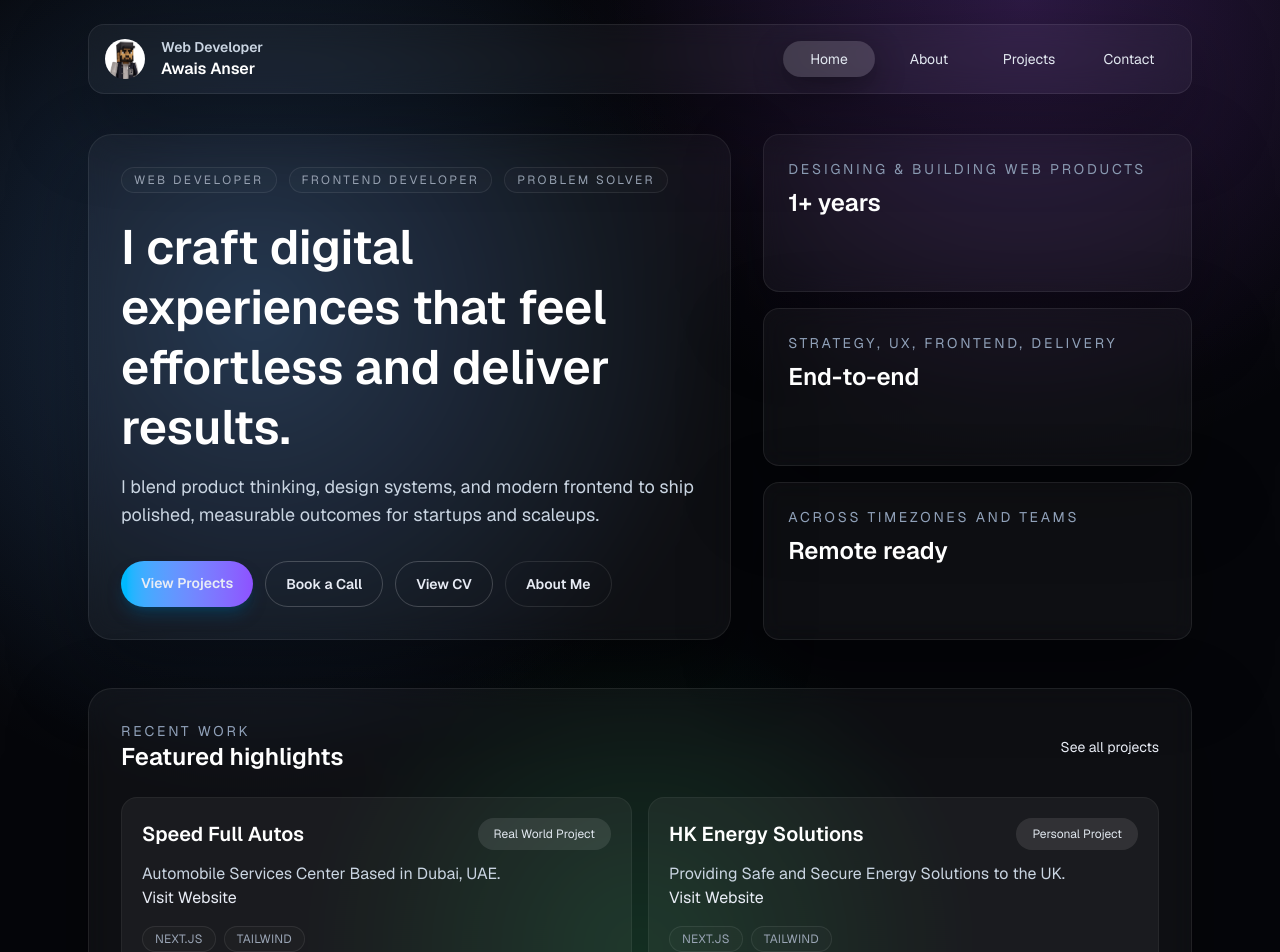
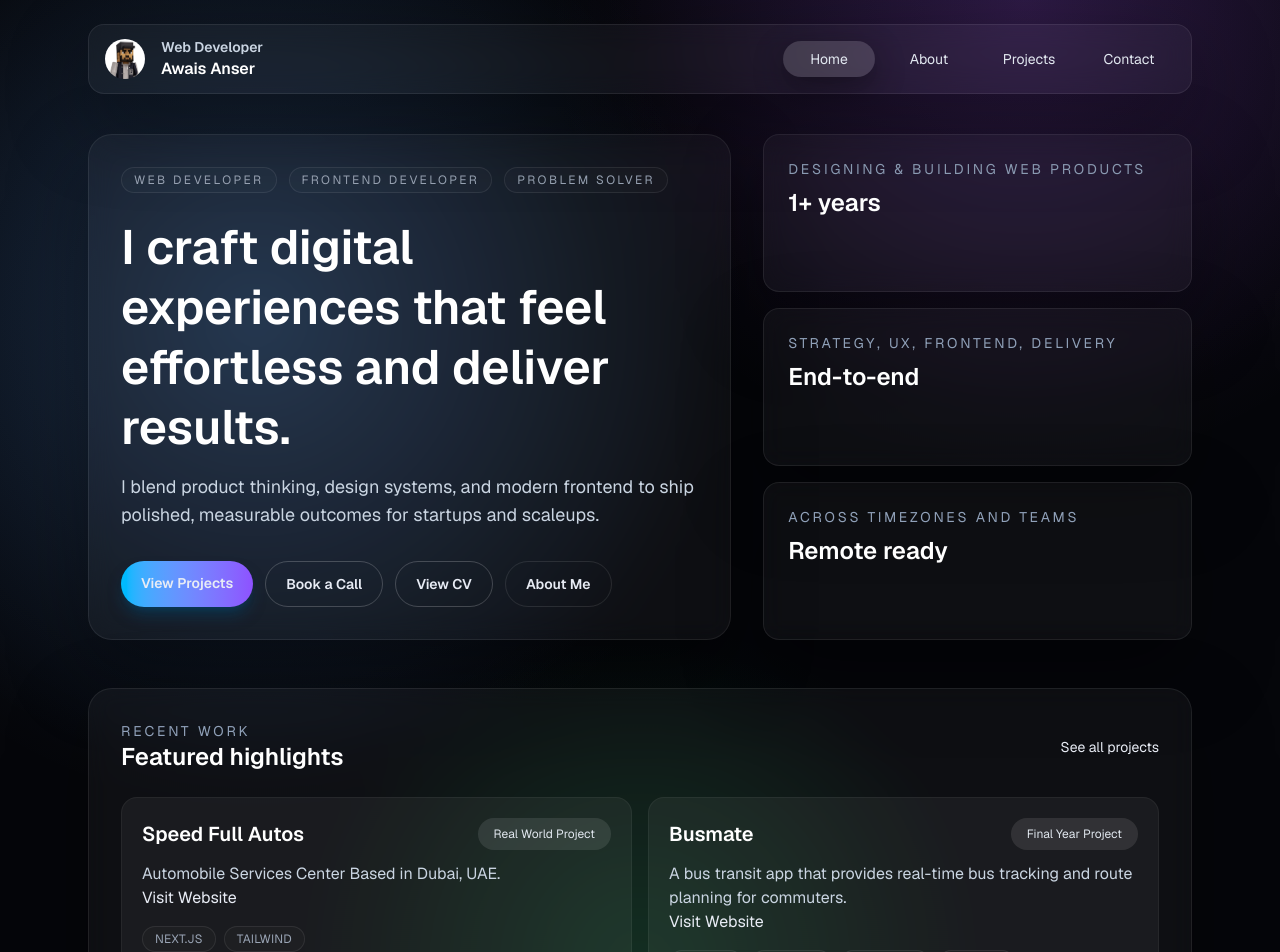
Before and after one commit to awai5an5er/Portfolio, a Next.js app: page / in a window 1280 px wide. Shown: the top 952 px of the page. Built offline with nearby package versions, Linux system fonts and the light colour scheme.

Commit message:
project changed on home page

```diff
--- a/package.json
+++ b/package.json
@@ -19,6 +19,7 @@
     "@types/node": "^20",
     "@types/react": "^19",
     "@types/react-dom": "^19",
+    "baseline-browser-mapping": "^2.10.27",
     "eslint": "^9",
     "eslint-config-next": "16.0.8",
     "tailwindcss": "^4",
--- a/src/app/page.tsx
+++ b/src/app/page.tsx
@@ -17,11 +17,11 @@ const featured = [
     detail: "Real World Project",
   },
   {
-    title: "HK Energy Solutions",
-    blurb: "Providing Safe and Secure Energy Solutions to the UK.",
-    link: "https://hk-energy-solutions.vercel.app",
-    tags: ["Next.js", "Tailwind"],
-    detail: "Personal Project",
+    title: "Busmate",
+    blurb: "A bus transit app that provides real-time bus tracking and route planning for commuters.",
+    link: "https://busmate-project-psi.vercel.app",
+    tags: ["Next.js", "Tailwind", "MongoDB","Leaflet"],
+    detail: "Final Year Project",
   },
 ];
 
--- a/src/app/projects/page.tsx
+++ b/src/app/projects/page.tsx
@@ -50,7 +50,7 @@ export default function ProjectsPage() {
       </ScrollFade>
 
       <ScrollFade>
-        <div className="mt-6 grid-auto">
+        <div className="mt-6 flex flex-wrap gap-6">
           {featured.map((item) => (
             <div
               key={item.title}
```
Also changed, not shown: 1 other file (tests, documents, lock files or other folders).
